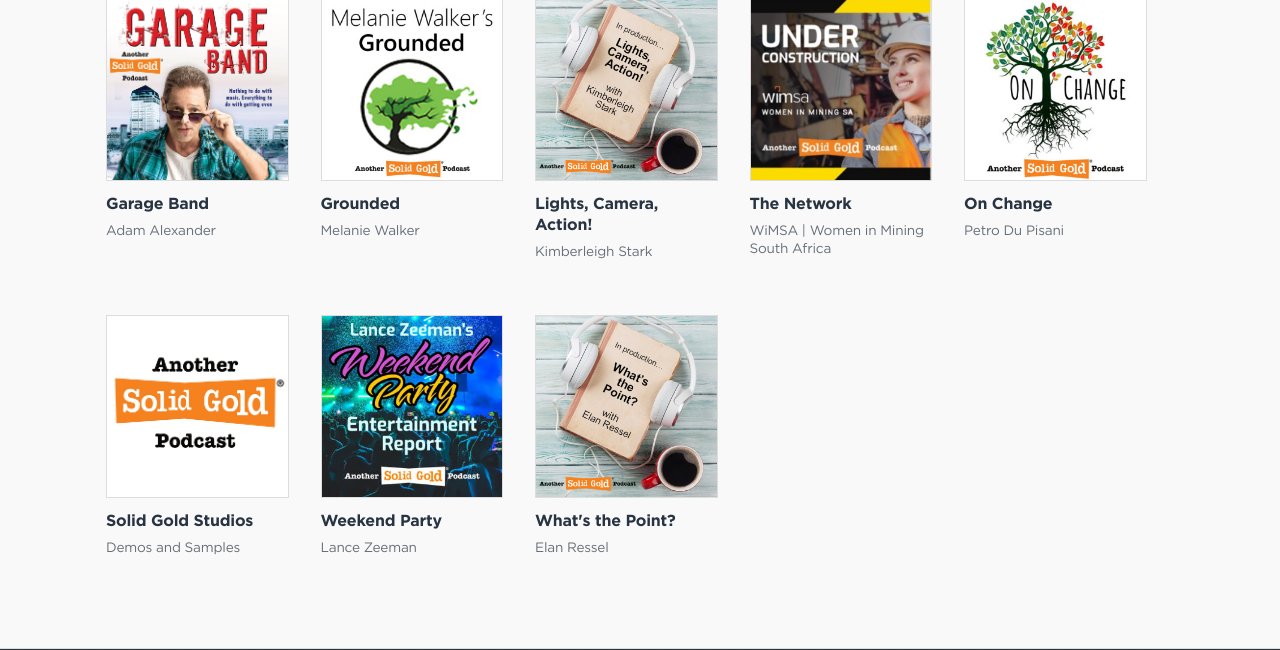
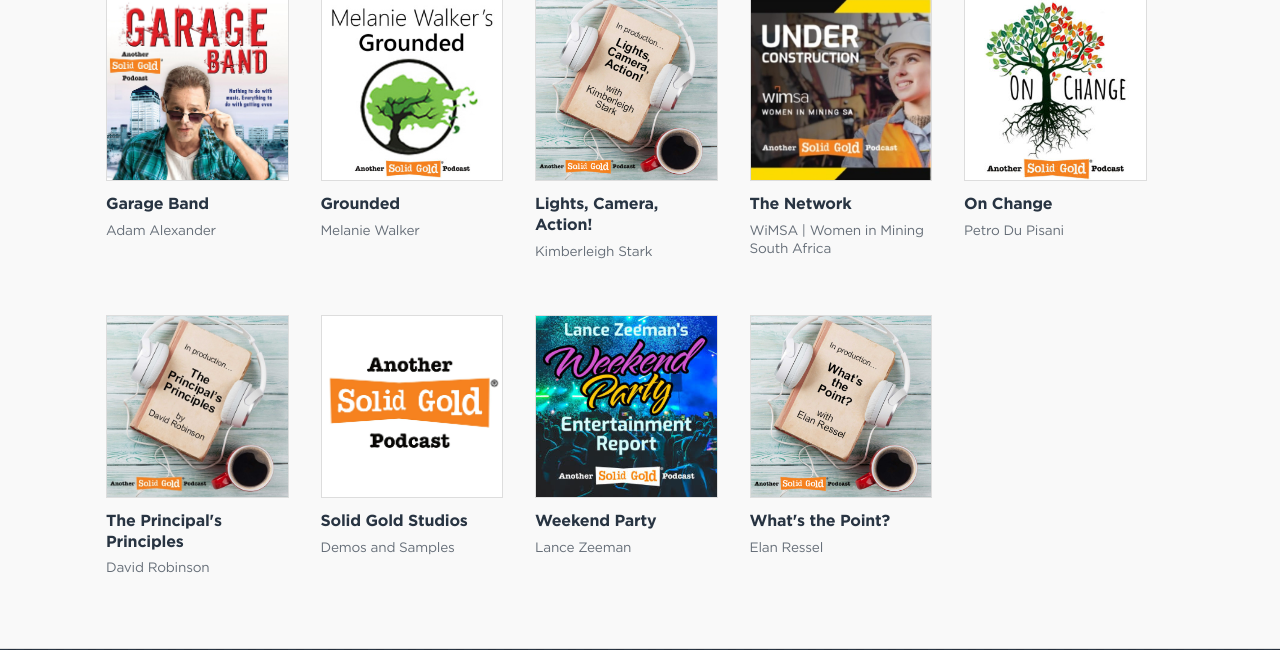
Before and after one commit to luniawebsites/solidgold, a PHP site: page /channels.php in a window 1280 px wide. Shown: the part 714-1364 px from the top of the page. Run offline with PHP 8.4, Linux system fonts and the light colour scheme; some libraries are stand-ins or nearby versions.

Commit message:
fix pic extensions

```diff
--- a/channels.php
+++ b/channels.php
@@ -210,6 +210,14 @@
 					</span>
 				</a>
 
+				<a href="channels.php" class="pattern-channel-item" data-pattern-channel-item="the principal's principles dave david robinson">
+					<img src="assets/images/cover-art/channels/placeholder-principalsprinciples.jpg" alt="" />
+					<span>
+						<p>The Principal's Principles</p>
+						<p>David Robinson</p>
+					</span>
+				</a>
+
 				<a href="solidgoldstudios.php" class="pattern-channel-item" data-pattern-channel-item="solid gold podcast studios demo sample">
 					<img src="assets/images/cover-art/channels/solid-gold-studios-cover-0000.jpg" alt="" />
 					<span>
```
Also changed, not shown: assets/images/cover-art/channels/placeholder-principalsprinciples.jpg (added), assets/images/cover-art/channels/placeholder-principalsprinciples.png (added).
